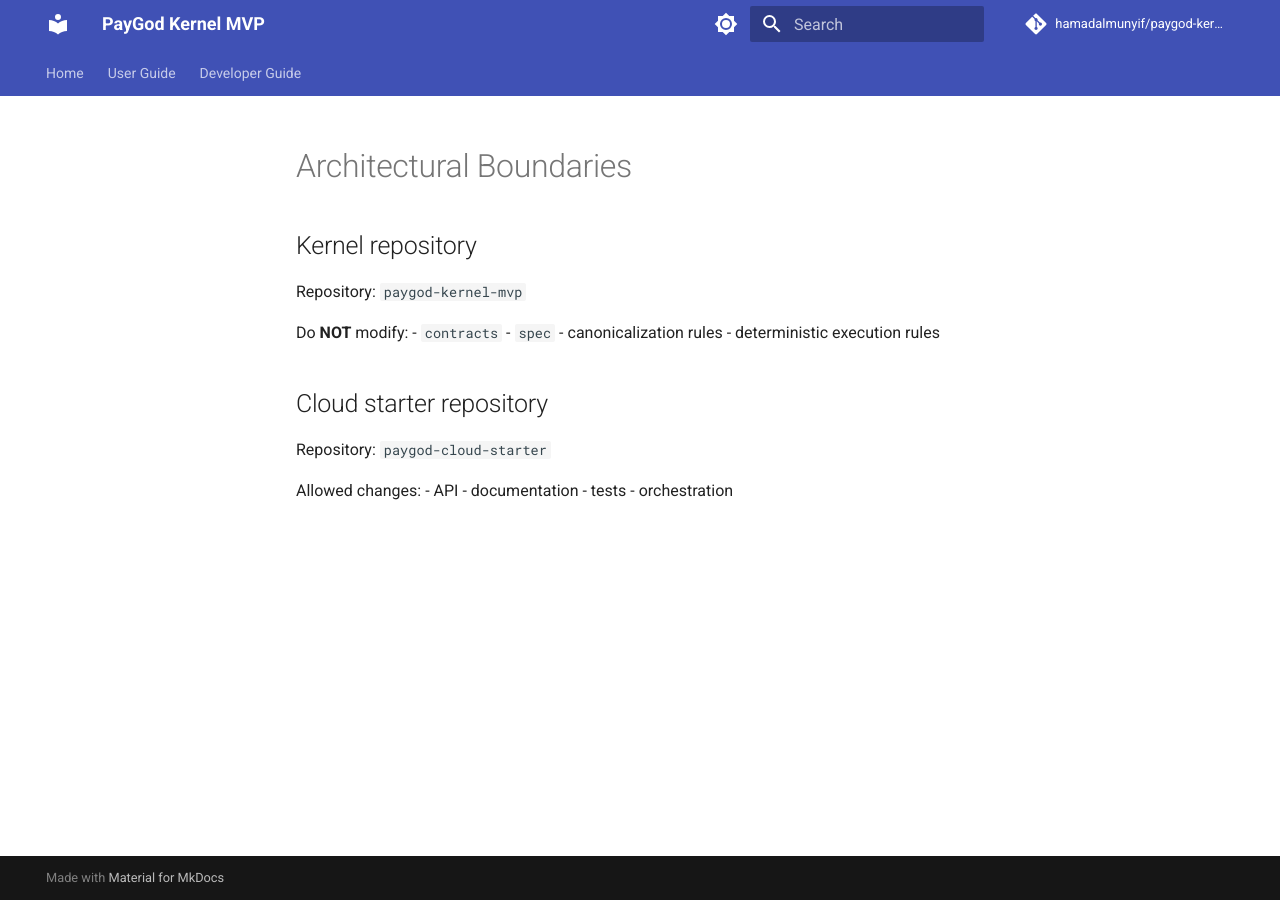
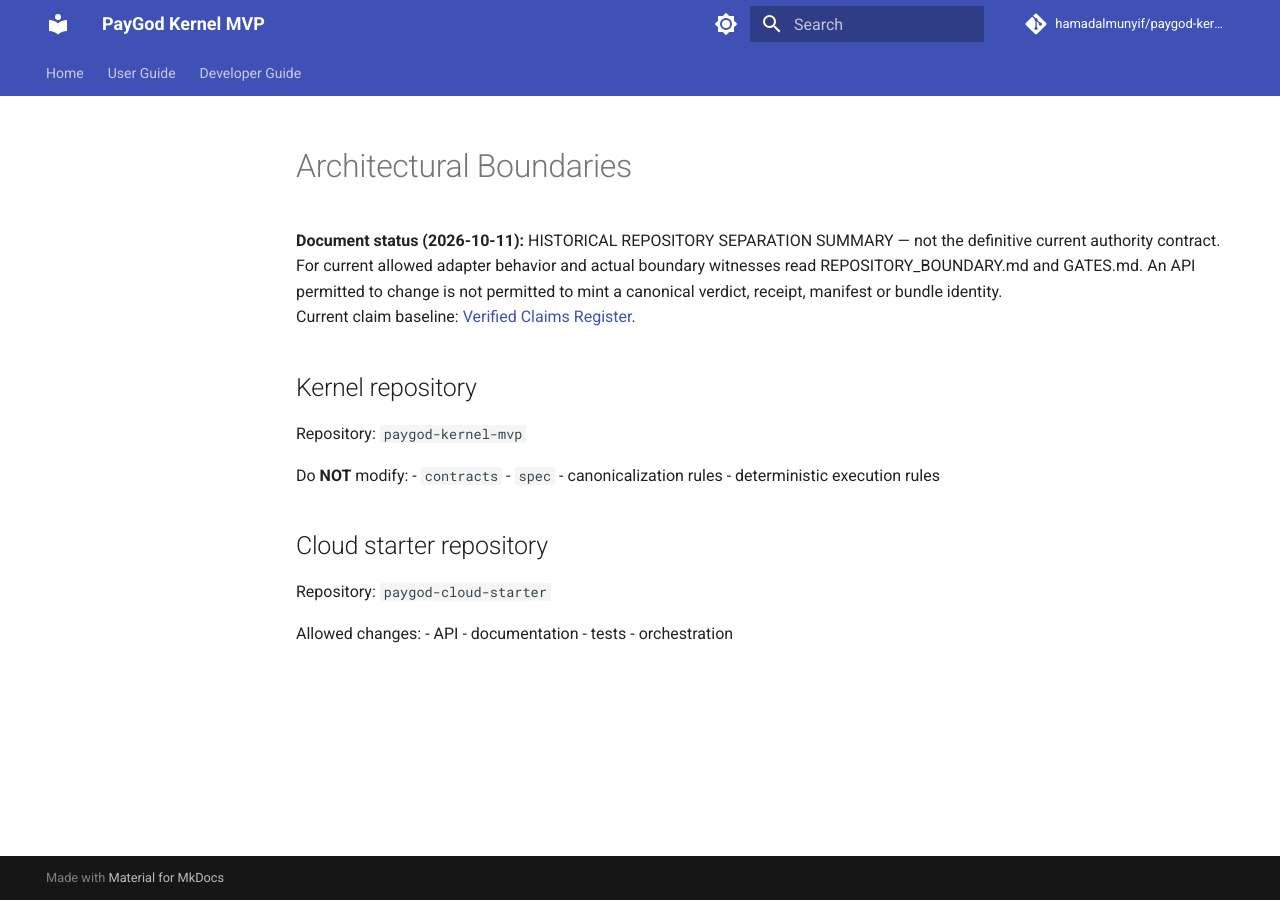
Before and after one commit to hamadalmunyif/paygod-kernel-mvp, an MkDocs documentation site: the page built from docs/BOUNDARIES.md, in a window 1280 px wide. Built offline with MkDocs 1.6.1 and Material for MkDocs 9.7.7, drawn with Linux system fonts in a browser that asks for light colours; comment, search, counter and statistics services are not loaded.

Commit message:
docs: classify BOUNDARIES.md against current evidence governance

```diff
--- a/docs/BOUNDARIES.md
+++ b/docs/BOUNDARIES.md
@@ -1,4 +1,9 @@
 # Architectural Boundaries
+
+
+**Document status (2026-10-11):** HISTORICAL REPOSITORY SEPARATION SUMMARY — not the definitive current authority contract.
+For current allowed adapter behavior and actual boundary witnesses read REPOSITORY_BOUNDARY.md and GATES.md. An API permitted to change is not permitted to mint a canonical verdict, receipt, manifest or bundle identity.
+Current claim baseline: [Verified Claims Register](CLAIMS_REGISTER.md).
 
 ## Kernel repository
 Repository: `paygod-kernel-mvp`
```
